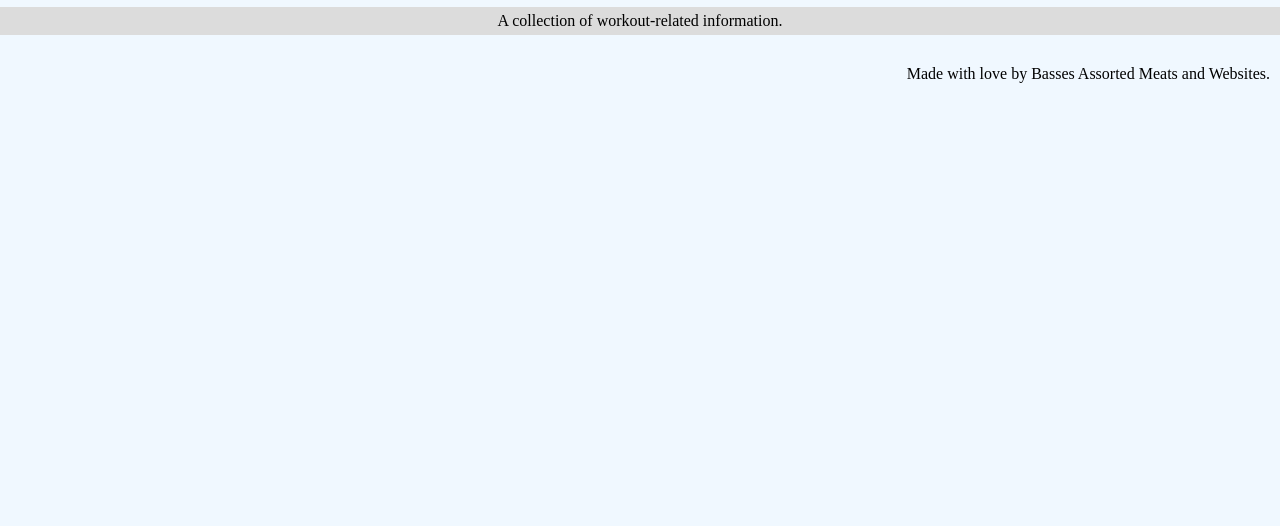
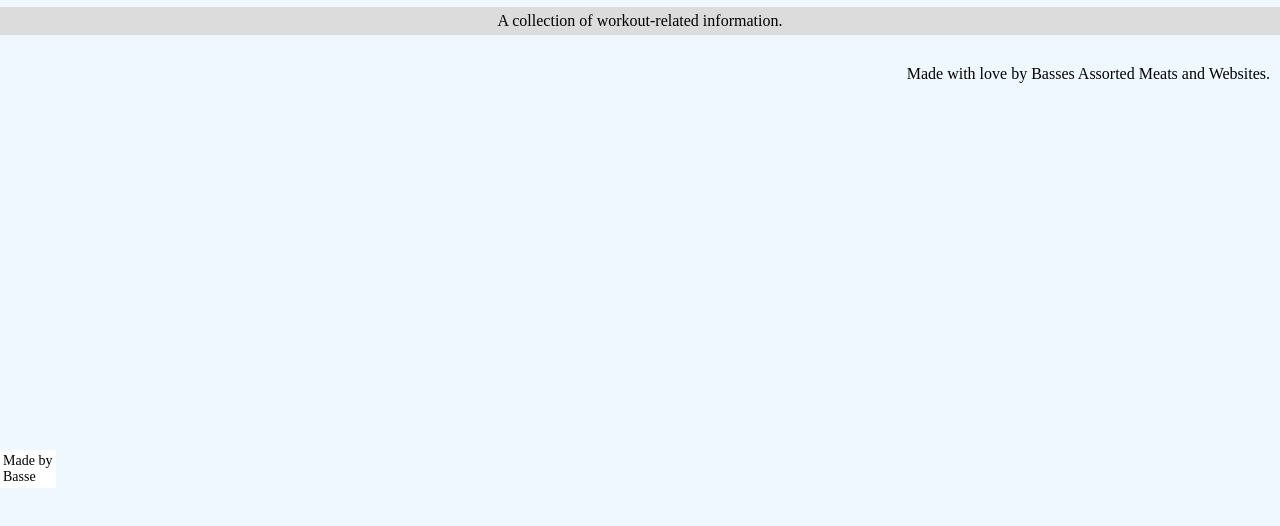
Before and after one commit to coding-titan/workout-encyclopedia, a plain HTML site: page index.html in a window 1280 px wide. Shown: the part 150-676 px from the top of the page. Drawn offline with Linux system fonts and the light colour scheme.

Commit message:
added sideflag that is Fixed

```diff
--- a/index.html
+++ b/index.html
@@ -11,10 +11,14 @@
 </nav>
 
 <head>
-    <title>Seb's workout encyclopedia</title>
+    <title>Seb's workout Encyclopedia</title>
 </head>
 
 <body>
+    <div id="sideflag">
+        <p>Made by Basse</p>
+    </div>
+
     <h1>Seb's Workout Encyclopedia</h1>
     <h2>By <a href="https://www.linkedin.com/in/sebastian-manieri-93489261/">Sebastian Manieri</a></h2>
 
--- a/style.css
+++ b/style.css
@@ -116,6 +116,17 @@ th {
     margin: 4px;
 }
 
+#sideflag {
+    font-size: 14px;
+    width: 50px;
+    position: fixed;
+    top: 75%;
+    left: 0px;
+    background-color: white;
+    float: left;
+    padding: 3px;
+}
+
 footer {
     font-family: 'Times New Roman', Times, serif;
     margin: 30px 10px;
```
Also changed, not shown: exercise_lexicon.html (+7 -0 lines), torso_limbs.html (+4 -0 lines).
